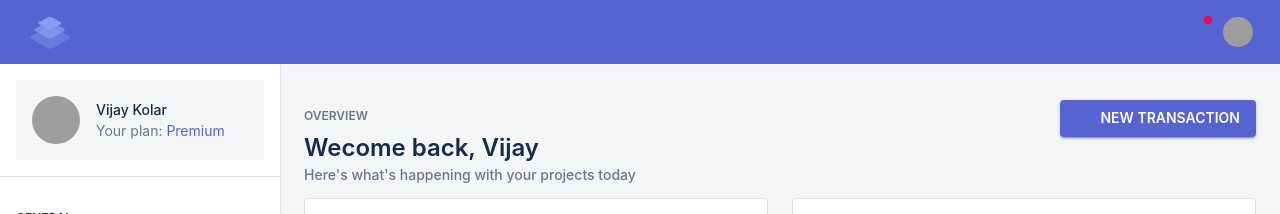
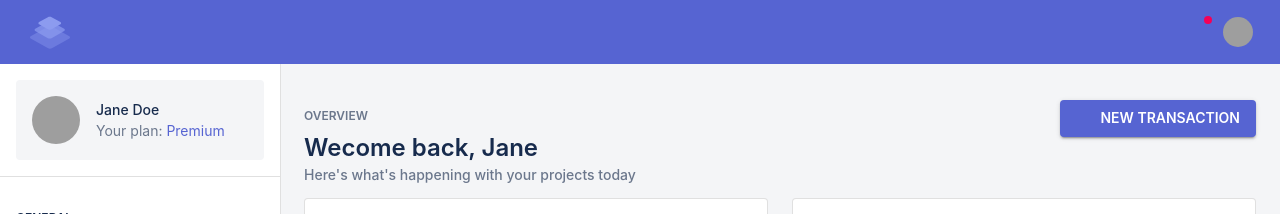
Before and after one commit to vijaykolar/react-material-dashboard, a React (Create React App) app: page / in a window 1280 px wide. Shown: the top 214 px of the page. Built offline with nearby package versions, Linux system fonts and the light colour scheme; grey boxes are pictures that could not be loaded; some icons are missing.

Commit message:
Updated name

```diff
--- a/src/App/Overview/components/OverViewInfo.js
+++ b/src/App/Overview/components/OverViewInfo.js
@@ -28,7 +28,7 @@ const OverViewInfo = () => {
           <Box>
             <Typography variant="overline">OVERVIEW</Typography>
             <Typography variant="h5" color="textPrimary">
-              Wecome back, Vijay
+              Wecome back, Jane
             </Typography>
             <Typography variant="subtitle2" color="textSecondary">
               Here's what's happening with your projects today
--- a/src/App/SideDrawer/Profile/Profile.js
+++ b/src/App/SideDrawer/Profile/Profile.js
@@ -43,7 +43,7 @@ const Profile = () => {
         </Link>
 
         <ProfileText>
-          <Typography variant="subtitle2">Vijay Kolar</Typography>
+          <Typography variant="subtitle2">Jane Doe</Typography>
           <Typography variant="body2">
             Your plan: <TierLink to="/">Premium</TierLink>{" "}
           </Typography>
```
